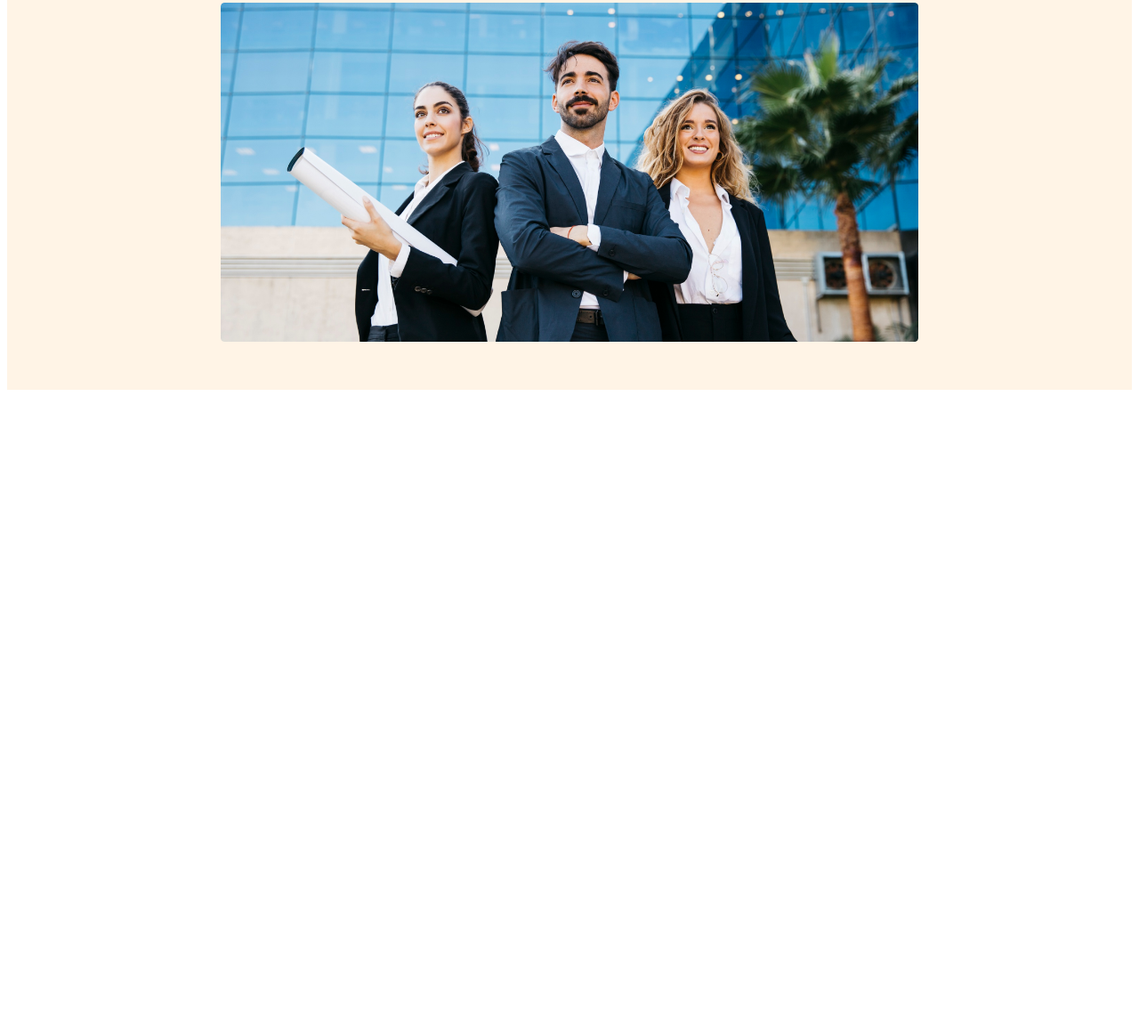
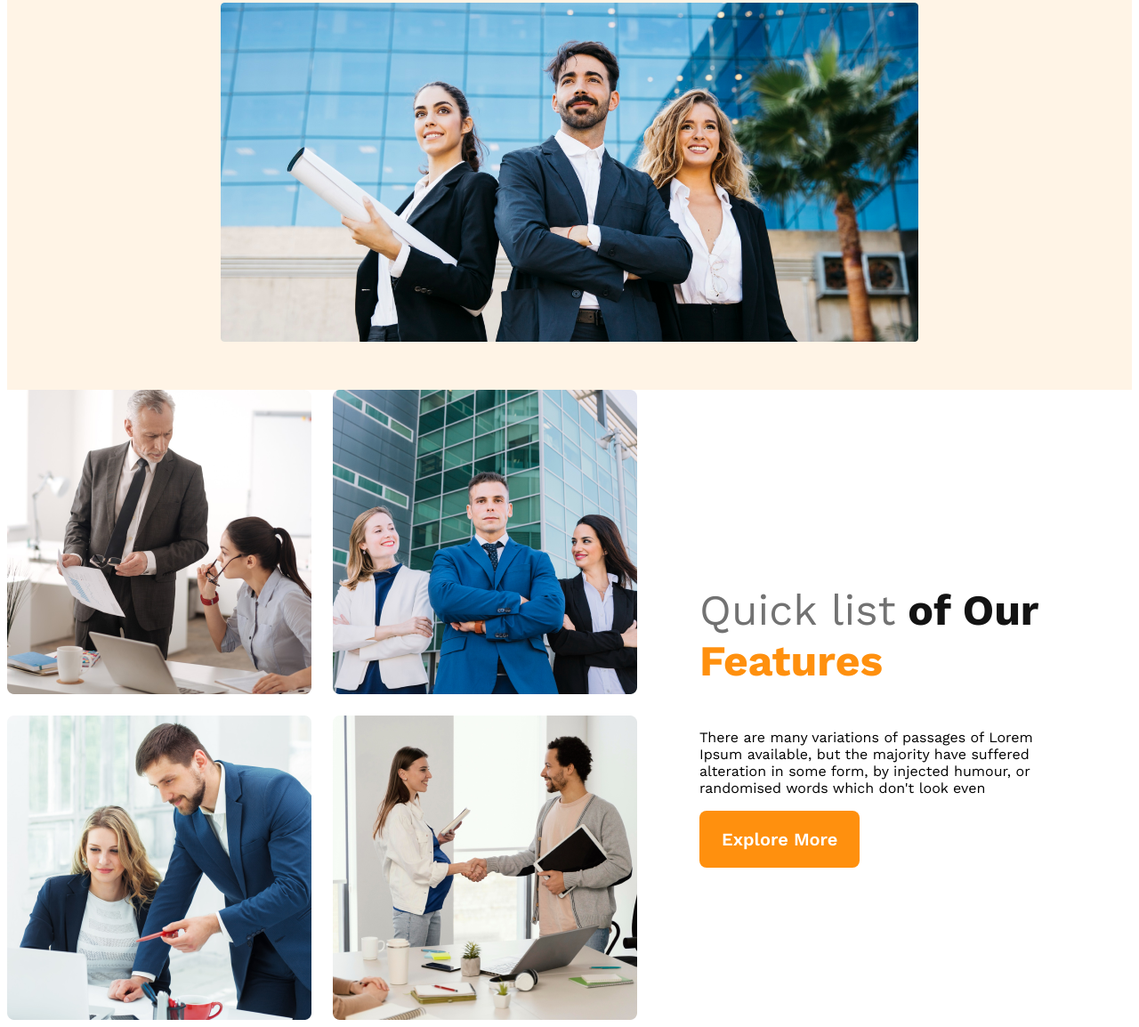
Before and after one commit to bisshawjitofficial/architects-website-2, a plain HTML site: page index.html in a window 1280 px wide. Shown: the part 578-1732 px from the top of the page at 89% size. Before the commit the page ends 1024 px from the top, so only its background shows below. Drawn offline with nearby package versions, Linux system fonts and the light colour scheme.

Commit message:
features item added

```diff
--- a/index.html
+++ b/index.html
@@ -10,6 +10,7 @@
     <title>architects-website-2</title>
 </head>
 <body>
+    <!-- header start here -->
     <header>
         <nav>
             <h3 class="nav-title">
@@ -34,9 +35,27 @@
 
 
     </header>
+    <!-- header end here -->
+    <!-- main start here -->
     <main>
+        <section class="teams-contenar">
+            <div class="teams-img-contaner">
+                <img src="./images/team1.png" alt="">
+                <img src="./images/team2.png" alt="">
+                <img src="./images/team3.png" alt="">
+                <img src="./images/team4.png" alt="">
+            </div>
+            <div class="teams-content">
+                <h3 class="teams-title"> <span class="quick-list">Quick list</span> <span class="of-our">of Our</span> <span class="features">Features</span> </h3>
+                <p class="teams-discription">There are many variations of passages of Lorem Ipsum available, but the majority have suffered alteration in some form, by injected humour, or randomised words which don't look even</p>
+                <button class="btn-primery">Explore More</button>
+
+
+            </div>
+        </section>
 
     </main>
+    <!-- main end here -->
     <footer>
 
     </footer>
--- a/style.css
+++ b/style.css
@@ -72,21 +72,65 @@ nav li a {
     font-weight: 400;
 }
 
-.bannar img{
+.bannar img {
     margin-top: 20px;
     width: 100%;
 }
 
+/* main styles */
+main {
+    max-width: 1440px;
+    margin: 0 auto;
+}
+
+/* teams styles */
+.teams-contenar {
+    display: flex;
+    align-items: center;
+}
+
+.teams-img-contaner {
+    display: grid;
+    grid-template-columns: repeat(2, 1fr);
+    gap: 1.5rem;
+}
+
+.teams-content {
+    padding-right: 70px;
+    padding-left: 70px;
+}
+
+.teams-title {
+    font-size: 3.0rem;
+}
+
+.quick-list {
+    color: #727272;
+    font-size: 3.0rem;
+    font-weight: 500;
+}
+
+.of-our {
+    color: #131313;
+    font-size: 3.0rem;
+    font-weight: 700;
+}
+
+.features {
+    color: #FF900E;
+    font-size: 3.0rem;
+    font-weight: 700;
+}
 
 /* responsive styles */
 
 /* mobile devices  */
 @media screen and (max-width: 576px) {
-    header{
+    header {
         padding: 20px;
     }
 
-    nav{
+    nav {
         flex-direction: column;
     }
 
@@ -96,12 +140,12 @@ nav li a {
 /* tablet devices or medium devices */
 
 @media screen and (min-width : 576px) and (max-width: 960px) {
-    header{
+    header {
         padding: 50px;
     }
 
 
-    nav{
+    nav {
         flex-direction: column;
     }
 
```
